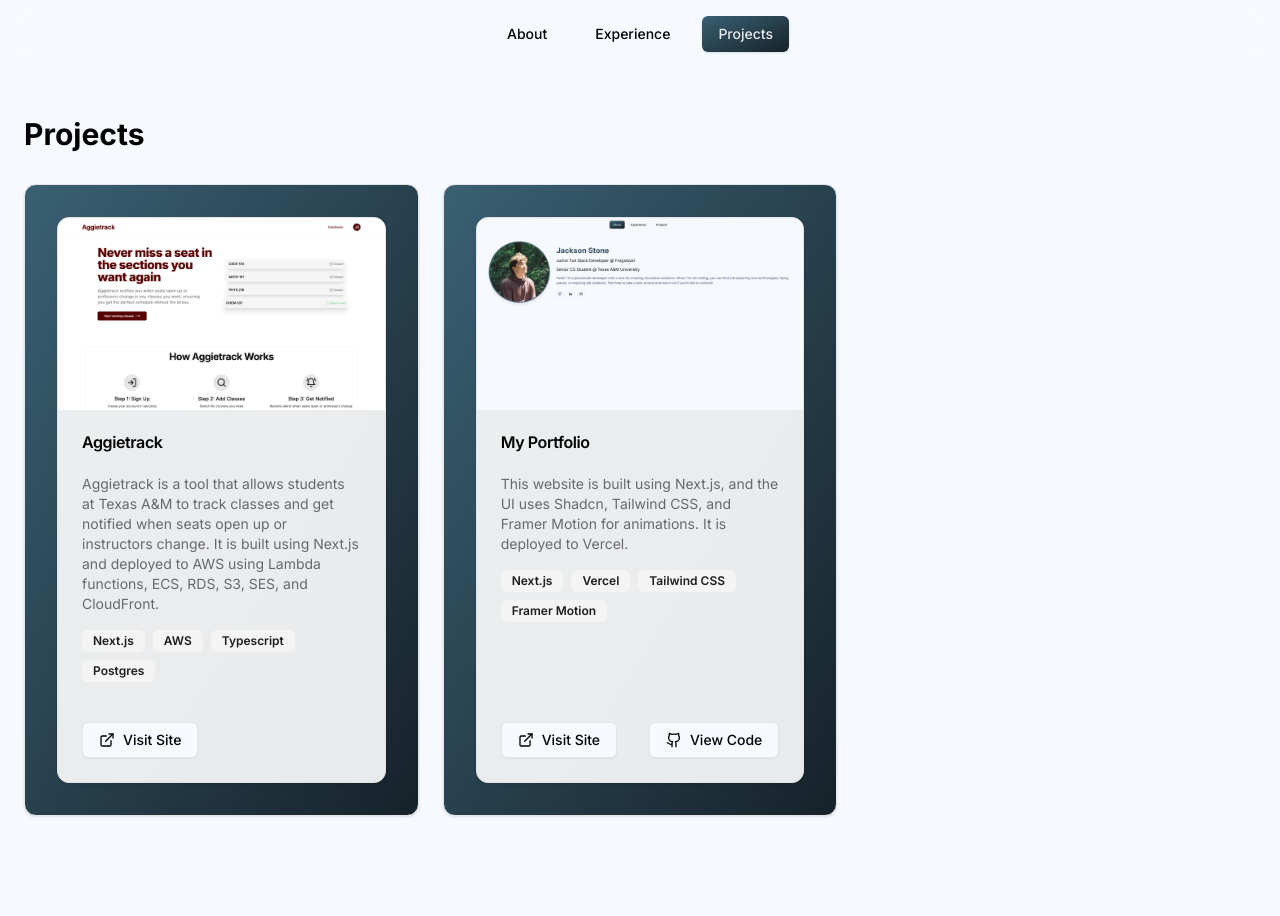
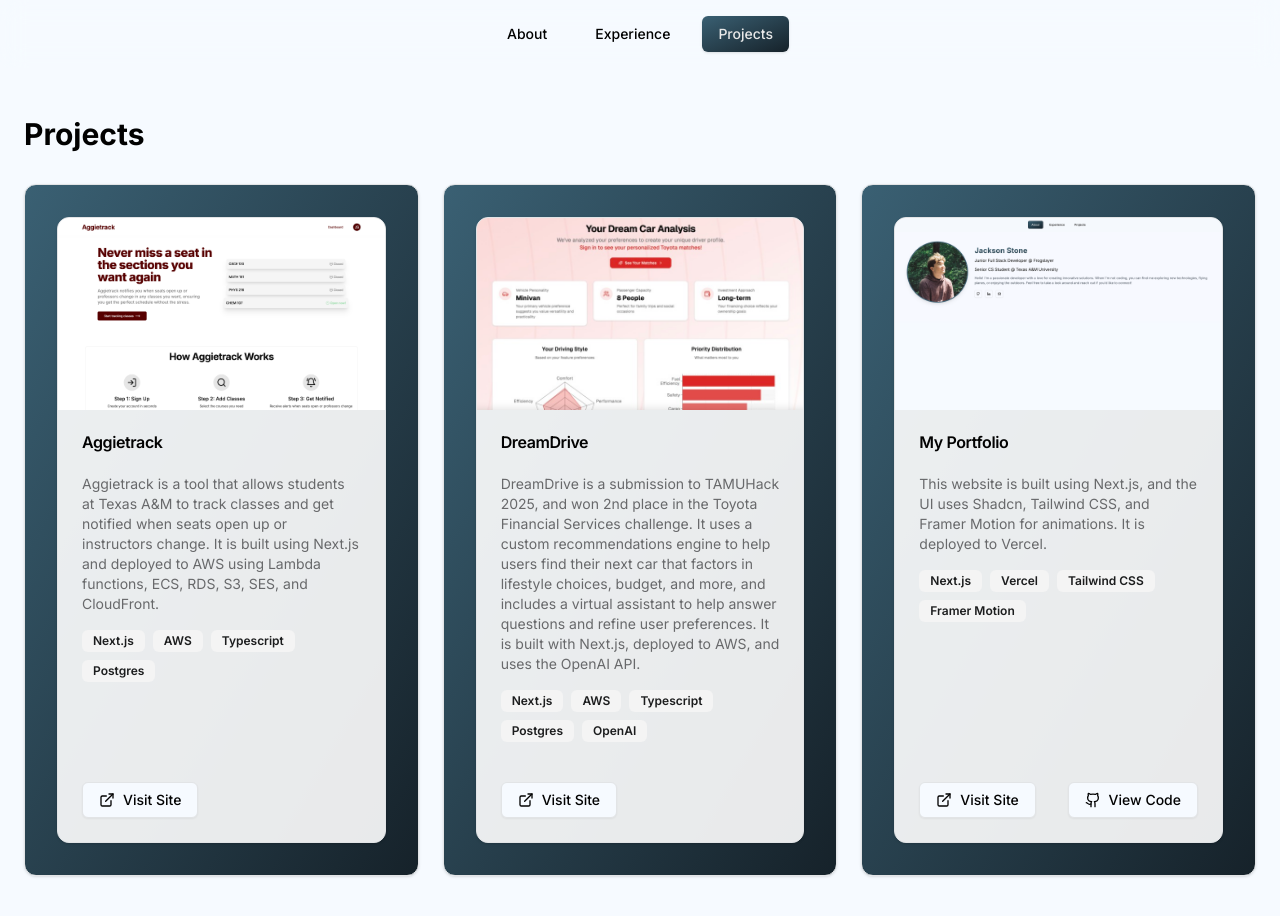
Before and after one commit to jacksors/portfolio, a Next.js app: page /projects in a window 1280 px wide. Shown: the top 916 px of the page. Before the commit the page ends 864 px from the top, so only its background shows below. Built offline with nearby package versions, Linux system fonts and the light colour scheme.

Commit message:
Add dreamdrive to projects

```diff
--- a/app/projects/page.tsx
+++ b/app/projects/page.tsx
@@ -17,6 +17,7 @@
 import { useToast } from "@/hooks/use-toast";
 import aggietrackImage from "@/public/aggietrack.png";
 import portfolioImage from "@/public/portfolio.png";
+import dreamdriveImage from "@/public/dreamdrive.jpg";
 
 interface Project {
   title: string;
@@ -48,6 +49,22 @@
           </Link>
         ),
         technologies: ["Next.js", "AWS", "Typescript", "Postgres"],
+      },
+      {
+        title: "DreamDrive",
+        description:
+          "DreamDrive is a submission to TAMUHack 2025, and won 2nd place in the Toyota Financial Services challenge. It uses a custom recommendations engine to help users find their next car that factors in lifestyle choices, budget, and more, and includes a virtual assistant to help answer questions and refine user preferences. It is built with Next.js, deployed to AWS, and uses the OpenAI API.",
+        image: dreamdriveImage,
+        website: ({ children }) => (
+          <Link
+            className={buttonVariants({ variant: "outline" })}
+            href="https://dreamdrive.app/"
+            target="_blank"
+          >
+            {children}
+          </Link>
+        ),
+        technologies: ["Next.js", "AWS", "Typescript", "Postgres", "OpenAI"],
       },
       {
         title: "My Portfolio",
```
Also changed, not shown: public/dreamdrive.jpg (added).
